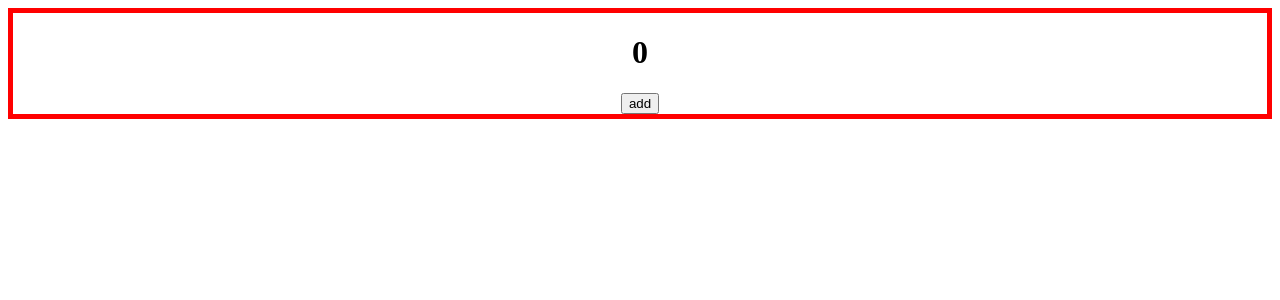
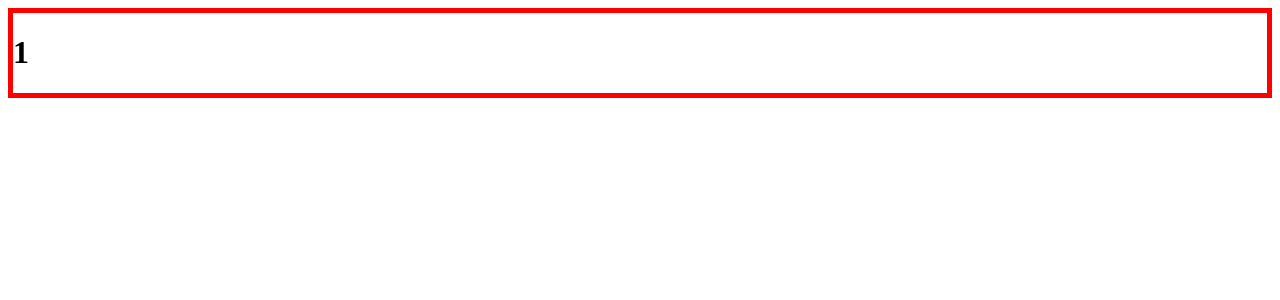
Before and after one commit to Beji96/Develhope-react-exercise, a React (Create React App) app: page / in a window 1280 px wide. Shown: the top 300 px of the page. Built offline with nearby package versions, Linux system fonts and the light colour scheme.

Commit message:
finish useeffect 2

```diff
--- a/src/App.js
+++ b/src/App.js
@@ -1,23 +1,11 @@
-import { useState, useEffect } from "react";
-import "./App.css";
-import ClickCount from "./ClickCount";
+import Counter from "./Counter";
 
-export default function App() {
-  let [count, setCount] = useState(0);
-
-  const onCounterChange = (event) => {
-    setCount(count + 1);
-  };
-  useEffect(() => {
-    console.log(`the number is ${count}`);
-    return () => {
-      console.log(`the number was ${count}`);
-    };
-  }, [count]);
-
+function App() {
   return (
     <div className="App">
-      <ClickCount click={onCounterChange} count={count} />
+      <Counter />
     </div>
   );
 }
+
+export default App;
--- /dev/null
+++ b/src/Counter.jsx
@@ -0,0 +1,22 @@
+import { useState, useEffect } from "react";
+
+function Counter() {
+  const [counter, setCounter] = useState(0);
+
+  useEffect(() => {
+    setInterval(() => {
+      setCounter(counter + 1);
+    }, 1000);
+    return () => {
+      console.log("");
+    };
+  }, []);
+
+  return (
+    <div>
+      <h1>{counter}</h1>
+    </div>
+  );
+}
+
+export default Counter;
```
